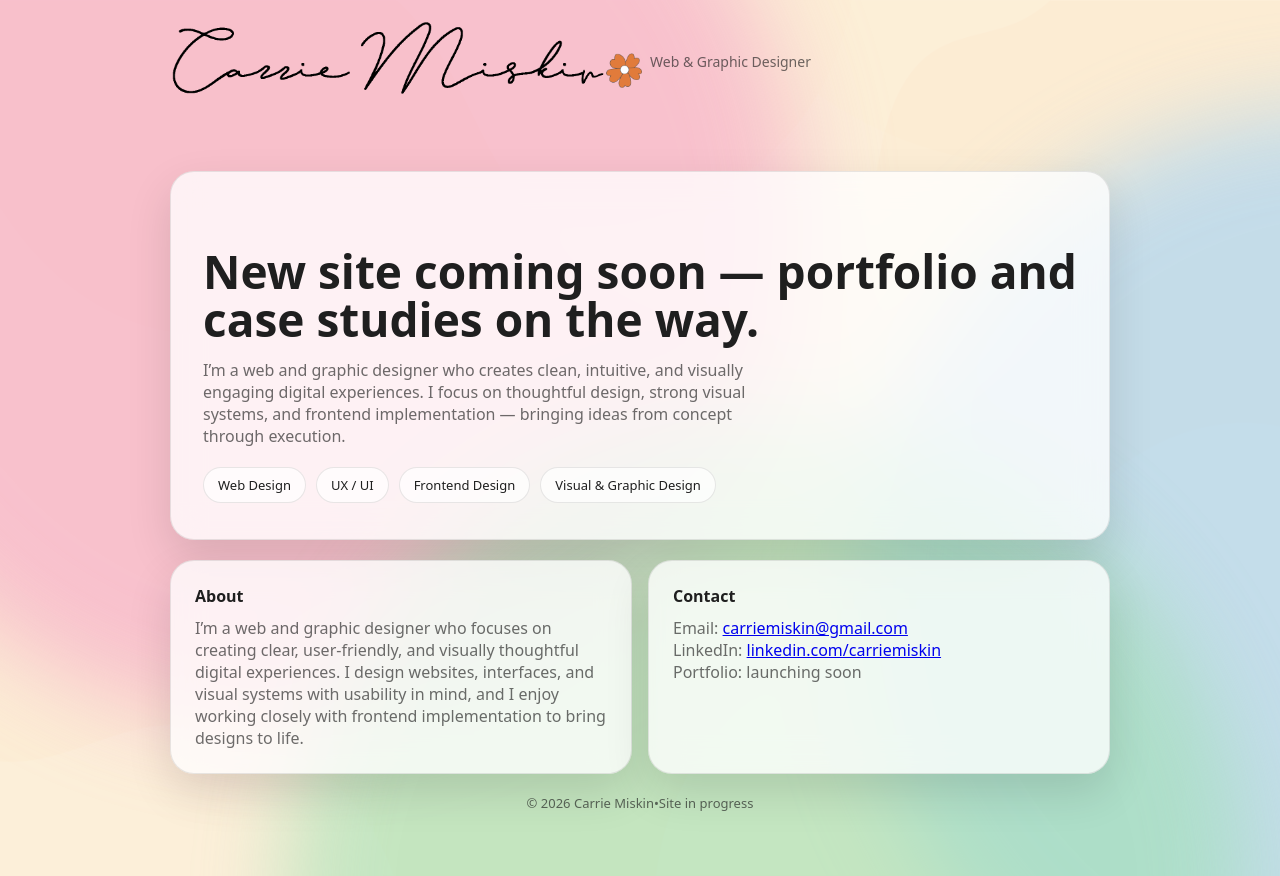
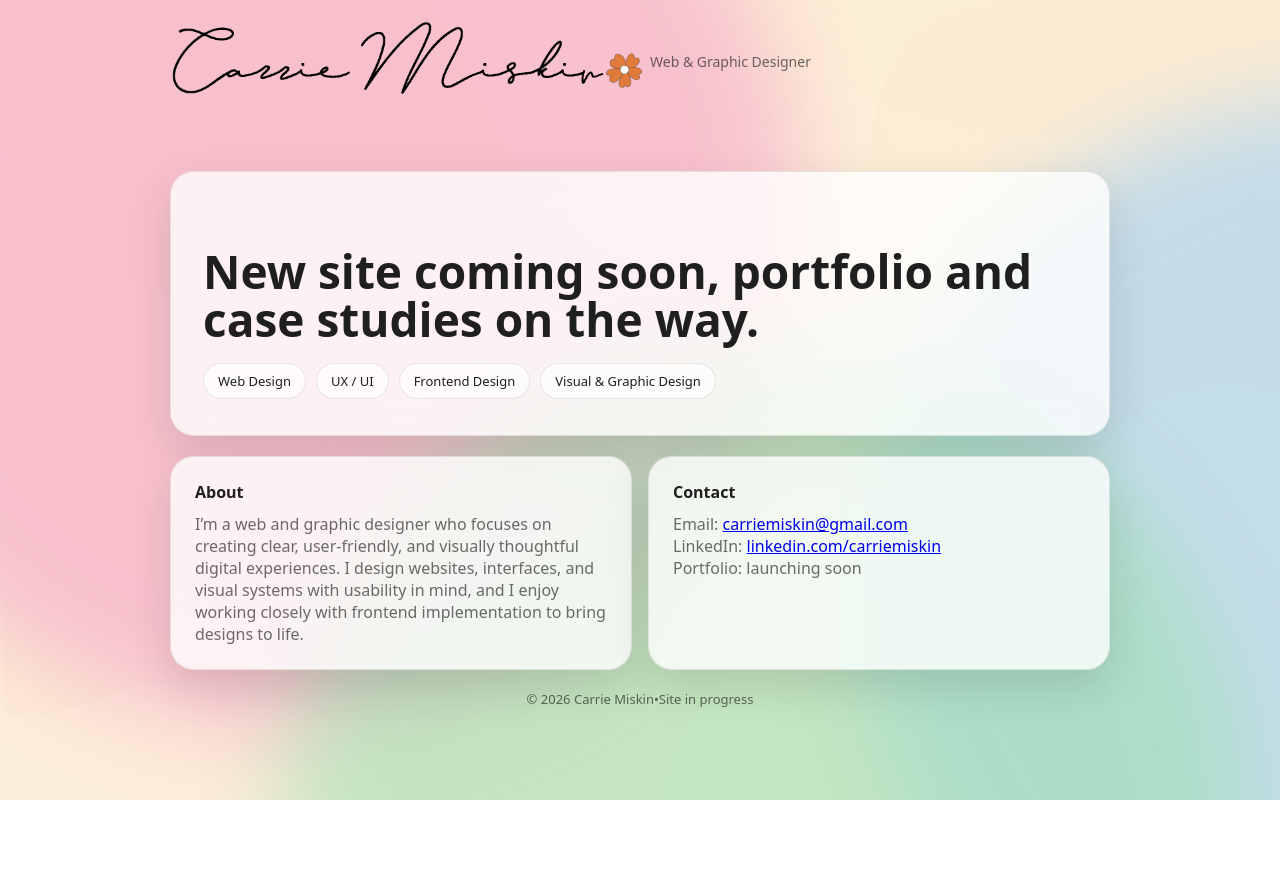
Before and after one commit to cmiskin1993/carrie-miskin-website, a React (Create React App) app: page / in a window 1280 px wide. After the commit the page ends 800 px from the top, so only its background shows below. Built offline with nearby package versions, Linux system fonts and the light colour scheme.

Commit message:
Updated text

```diff
--- a/src/App.js
+++ b/src/App.js
@@ -43,15 +43,15 @@ export default function App() {
         <main className="wrap">
           <section className="heroCard">
             <h1 className="headline">
-              New site coming soon — portfolio and case studies on the way.
+              New site coming soon, portfolio and case studies on the way.
             </h1>
 
-            <p className="subhead">
+            {/* <p className="subhead">
               I’m a web and graphic designer who creates clean, intuitive, and
               visually engaging digital experiences. I focus on thoughtful
               design, strong visual systems, and frontend implementation —
               bringing ideas from concept through execution.
-            </p>
+            </p> */}
 
             <div className="mini">
               <span className="pill">Web Design</span>
```
